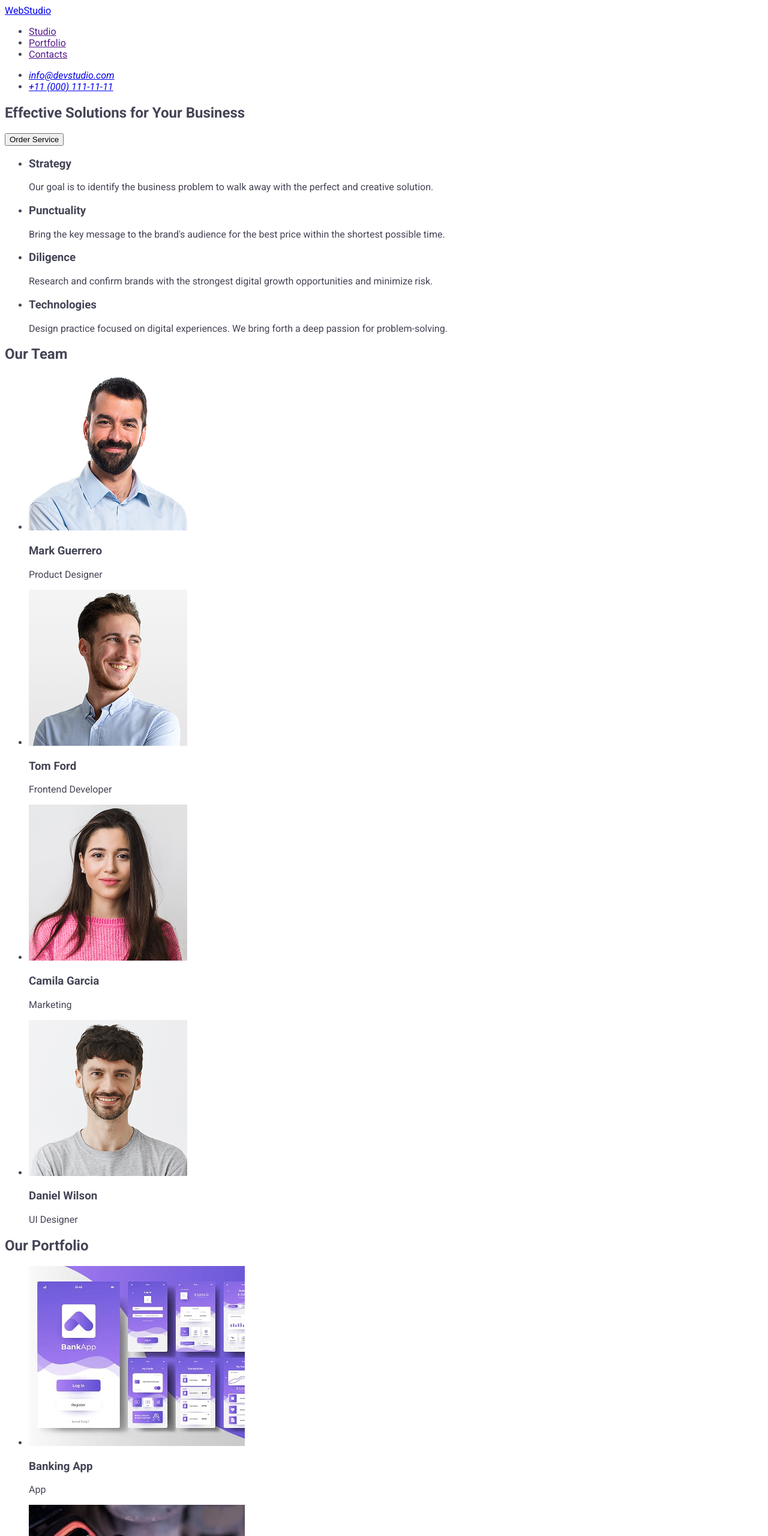
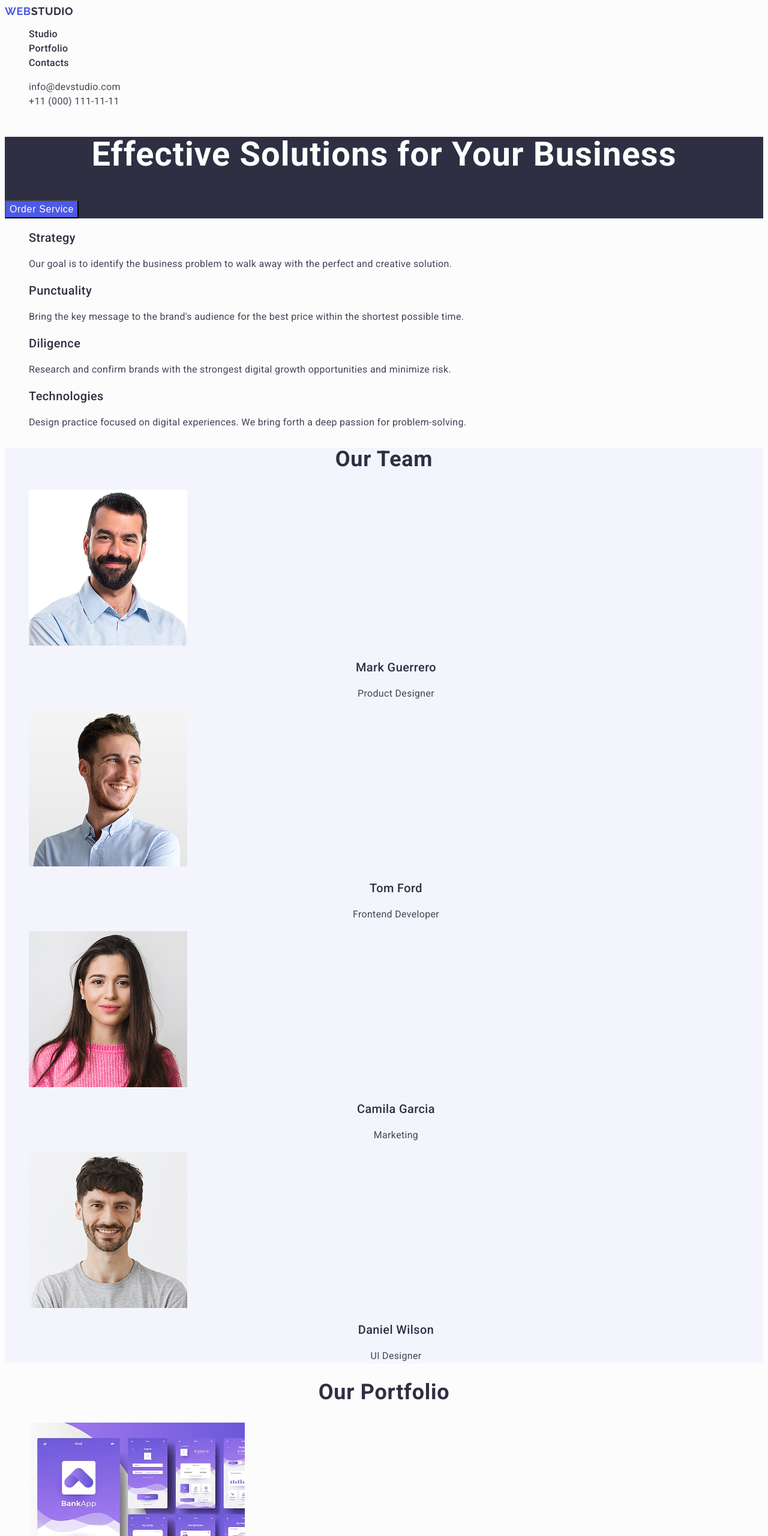
Before and after one commit to daria-kuts/goit-markup-hw-02, a plain HTML site: page index.html in a window 1280 px wide. Shown: the top 2560 px of the page at 60% size. Drawn offline with Linux system fonts and the light colour scheme.

Commit message:
added styles

```diff
--- a/css/styles.css
+++ b/css/styles.css
@@ -1,4 +1,147 @@
 body{
-    font-family: "Roboto", sans-serif;
+    font-family: "Roboto", "Helvetica Neue", sans-serif;
     color: #434455;
+    background-color: #fcfcfc;
 }
+a{
+    text-decoration: none;
+}
+ul{
+    list-style-type: none;
+}
+.logo{
+    font-family: "Raleway", sans-serif;
+    font-weight: 700;
+    font-size: 18px;
+    line-height: 1.17;
+    letter-spacing: 0.03em;
+   text-transform: uppercase;
+   color: #2e2f42;
+}
+.logo-web{
+    color: #4d5ae5;
+}
+.navigation .nav-link{
+    font-weight: 500;
+    font-size: 16px;
+    line-height: 1.5;
+    letter-spacing: 0.02em;
+    color: #2e2f42;
+}
+.navigation .nav-link:hover, .navigation .nav-link:active
+{
+    color: #404bbf;
+}
+
+.contacts .contacts-link {
+font-size: 16px;
+line-height: 1.5;
+letter-spacing: 0.02em;
+color: #434455;
+font-style: normal;
+}
+.contacts .contacts-link:hover, .contacts .contacts-link:focus {
+    color: #404bbf;
+}
+.hero-banner{
+background-color: #2e2f42;
+}
+.hero-banner-title{
+font-weight: 700;
+font-size: 56px;
+line-height: 1.07;
+letter-spacing: 0.02em;
+text-align: center;
+color: #fff;
+}
+.hero-banner-button{
+    background: #4d5ae5;
+    font-weight: 500;
+   font-size: 16px;
+    line-height: 1.5;
+    letter-spacing: 0.04em;
+    color: #fff;
+    cursor: pointer;
+}
+.hero-banner-button:hover{
+    background: #404bbf;
+}
+.benefits-title {
+    font-weight: 500;
+    font-size: 20px;
+    line-height: 1.2;
+    letter-spacing: 0.02em;
+    color: #2e2f42;
+}
+.benefits-text{
+
+font-size: 16px;
+line-height: 1.5;
+letter-spacing: 0.02em;
+}
+.team-title{
+font-weight: 700;
+ font-size: 36px;
+line-height: 1.11;
+letter-spacing: 0.02em;
+text-align: center;
+color: #2e2f42;
+}
+.team-member{
+font-weight: 500;
+font-size: 20px;
+line-height: 1.20;
+letter-spacing: 0.02em;
+text-align: center;
+color: #2e2f42;
+}
+.position{
+
+    font-size: 16px;
+    line-height: 150%;
+    letter-spacing: 0.02em;
+   text-align: center;
+}
+.team{
+    background-color: #f4f4fd;
+}
+.portfolio-title{
+        font-weight: 700;
+        font-size: 36px;
+        line-height: 1.11;
+        letter-spacing: 0.02em;
+        text-align: center;
+        color: #2e2f42;
+}
+.product{
+    font-weight: 500;
+    font-size: 20px;
+    line-height: 1.2;
+    letter-spacing: 0.02em;
+    color: #2e2f42;
+}
+.product-type{
+
+        font-size: 16px;
+        line-height: 1.5;
+        letter-spacing: 0.02em;
+}
+footer{
+    background-color: #2e2f42;
+}
+.logo-footer{
+    color: #f4f4fd;
+    font-family: "Raleway", sans-serif;
+        font-weight: 700;
+        font-size: 18px;
+        line-height: 1.17;
+        letter-spacing: 0.03em;
+        text-transform: uppercase;
+}
+.footer-copyright{
+
+        font-size: 16px;
+        line-height: 1.50;
+        letter-spacing: 0.02em;
+        color: #f4f4fd;
+}
--- a/index.html
+++ b/index.html
@@ -21,61 +21,71 @@
   <body>
     <header>
       <nav>
-        <a href="./index.html">WebStudio</a>
-        <ul>
-          <li><a href="" target="_blank">Studio</a></li>
-          <li><a href="" target="_blank">Portfolio</a></li>
-          <li><a href="" target="_blank">Contacts</a></li>
+        <a class="logo" href="./index.html"
+          ><span class="logo-web">WEB</span>STUDIO</a
+        >
+        <ul class="navigation">
+          <li><a class="nav-link" href="">Studio</a></li>
+          <li><a class="nav-link" href="">Portfolio</a></li>
+          <li><a class="nav-link" href="">Contacts</a></li>
         </ul>
       </nav>
       <address>
-        <ul>
-          <li><a href="mailto:info@devstudio.com">info@devstudio.com</a></li>
-          <li><a href="tel:+110001111111">+11 (000) 111-11-11</a></li>
+        <ul class="contacts">
+          <li>
+            <a class="contacts-link" href="mailto:info@devstudio.com"
+              >info@devstudio.com</a
+            >
+          </li>
+          <li>
+            <a class="contacts-link" href="tel:+110001111111"
+              >+11 (000) 111-11-11</a
+            >
+          </li>
         </ul>
       </address>
     </header>
 
     <main>
-      <section>
-        <h1>Effective Solutions for Your Business</h1>
-        <button type="button">Order Service</button>
+      <section class="hero-banner">
+        <h1 class="hero-banner-title">Effective Solutions for Your Business</h1>
+        <button class="hero-banner-button" type="button">Order Service</button>
       </section>
-      <section>
+      <section class="benefits">
         <h2 hidden>Hidden title</h2>
         <ul>
           <li>
-            <h3>Strategy</h3>
-            <p>
+            <h3 class="benefits-title">Strategy</h3>
+            <p class="benefits-text">
               Our goal is to identify the business problem to walk away with the
               perfect and creative solution.
             </p>
           </li>
           <li>
-            <h3>Punctuality</h3>
-            <p>
+            <h3 class="benefits-title">Punctuality</h3>
+            <p class="benefits-text">
               Bring the key message to the brand's audience for the best price
               within the shortest possible time.
             </p>
           </li>
           <li>
-            <h3>Diligence</h3>
-            <p>
+            <h3 class="benefits-title">Diligence</h3>
+            <p class="benefits-text">
               Research and confirm brands with the strongest digital growth
               opportunities and minimize risk.
             </p>
           </li>
           <li>
-            <h3>Technologies</h3>
-            <p>
+            <h3 class="benefits-title">Technologies</h3>
+            <p class="benefits-text">
               Design practice focused on digital experiences. We bring forth a
               deep passion for problem-solving.
             </p>
           </li>
         </ul>
       </section>
-      <section>
-        <h2>Our Team</h2>
+      <section class="team">
+        <h2 class="team-title">Our Team</h2>
         <ul>
           <li>
             <img
@@ -84,8 +94,8 @@
               height="260"
               alt="Mark Guerrero"
             />
-            <h3>Mark Guerrero</h3>
-            <p>Product Designer</p>
+            <h3 class="team-member">Mark Guerrero</h3>
+            <p class="position">Product Designer</p>
           </li>
           <li>
             <img
@@ -94,8 +104,8 @@
               height="260"
               alt="Tom Ford"
             />
-            <h3>Tom Ford</h3>
-            <p>Frontend Developer</p>
+            <h3 class="team-member">Tom Ford</h3>
+            <p class="position">Frontend Developer</p>
           </li>
           <li>
             <img
@@ -104,8 +114,8 @@
               height="260"
               alt="Camila Garcia"
             />
-            <h3>Camila Garcia</h3>
-            <p>Marketing</p>
+            <h3 class="team-member">Camila Garcia</h3>
+            <p class="position">Marketing</p>
           </li>
           <li>
             <img
@@ -114,13 +124,13 @@
               height="260"
               alt="Daniel Wilson"
             />
-            <h3>Daniel Wilson</h3>
-            <p>UI Designer</p>
+            <h3 class="team-member">Daniel Wilson</h3>
+            <p class="position">UI Designer</p>
           </li>
         </ul>
       </section>
-      <section>
-        <h2>Our Portfolio</h2>
+      <section class="portfolio">
+        <h2 class="portfolio-title">Our Portfolio</h2>
         <ul>
           <li>
             <img
@@ -129,8 +139,8 @@
               width="360"
               height="300"
             />
-            <h3>Banking App</h3>
-            <p>App</p>
+            <h3 class="product">Banking App</h3>
+            <p class="product-type">App</p>
           </li>
           <li>
             <img
@@ -139,8 +149,8 @@
               width="360"
               height="300"
             />
-            <h3>Cashless Payment</h3>
-            <p>Marketing</p>
+            <h3 class="product">Cashless Payment</h3>
+            <p class="product-type">Marketing</p>
           </li>
           <li>
             <img
@@ -149,8 +159,8 @@
               width="360"
               height="300"
             />
-            <h3>Meditation App</h3>
-            <p>App</p>
+            <h3 class="product">Meditation App</h3>
+            <p class="product-type">App</p>
           </li>
           <li>
             <img
@@ -159,8 +169,8 @@
               width="360"
               height="300"
             />
-            <h3>Taxi Service</h3>
-            <p>Marketing</p>
+            <h3 class="product">Taxi Service</h3>
+            <p class="product-type">Marketing</p>
           </li>
           <li>
             <img
@@ -169,8 +179,8 @@
               width="360"
               height="300"
             />
-            <h3>Screen Illustrations</h3>
-            <p>Design</p>
+            <h3 class="product">Screen Illustrations</h3>
+            <p class="product-type">Design</p>
           </li>
           <li>
             <img
@@ -179,16 +189,18 @@
               width="360"
               height="300"
             />
-            <h3>Online Courses</h3>
-            <p>Marketing</p>
+            <h3 class="product">Online Courses</h3>
+            <p class="product-type">Marketing</p>
           </li>
         </ul>
       </section>
     </main>
 
-    <footer>
-      <a href="./index.html">WebStudio</a>
-      <p>
+    <footer class="footer">
+      <a class="logo-footer" href="./index.html"
+        ><span class="logo-web">WEB</span>STUDIO</a
+      >
+      <p class="footer-copyright">
         Increase the flow of customers and sales for your business with digital
         marketing & growth solutions.
       </p>
```
